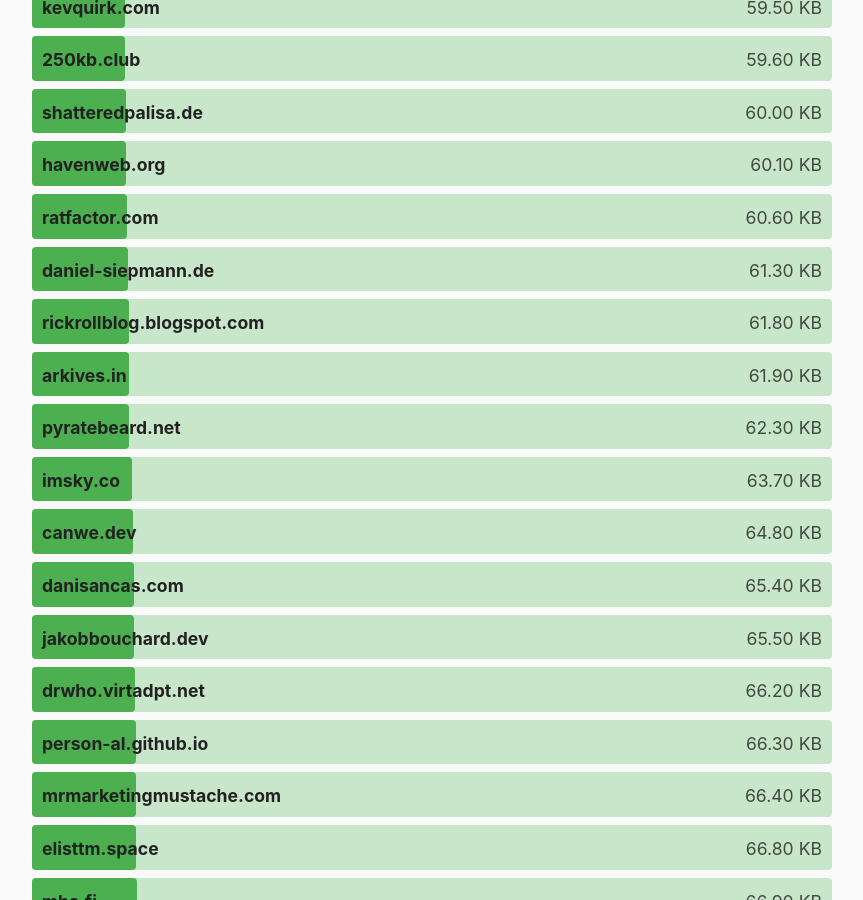
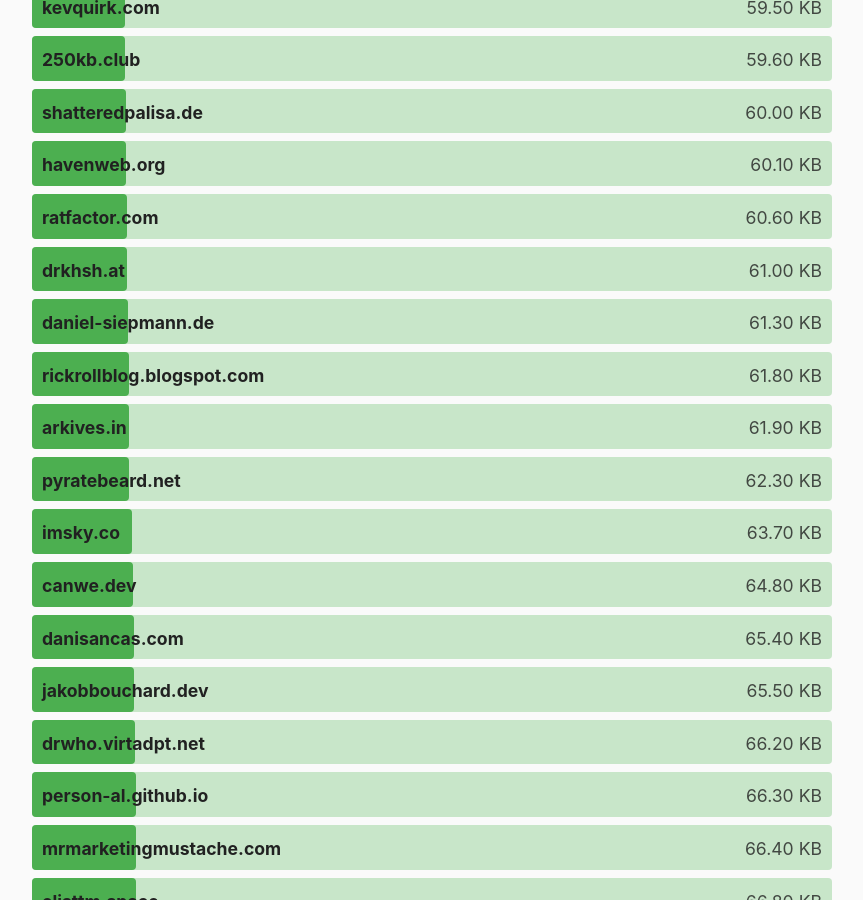
Before and after one commit to kevquirk/512kb.club, a Jekyll site: the page built from index.md, in a window 1280 px wide and 900 px high, scrolled down 15524 px. Shown: the whole window, without its empty margins (208-1071 px from the left). Built offline with Jekyll 4.4.1, drawn with Linux system fonts in a browser that asks for light colours.

Commit message:
add drkhsh.at

```diff
--- a/_data/sites.yml
+++ b/_data/sites.yml
@@ -872,6 +872,11 @@
   url: https://drgomesp.dev/
   size: 112
   last_checked: 2022-05-15
+
+- domain: drkhsh.at
+  url: https://drkhsh.at/
+  size: 61.0
+  last_checked: 2023-05-17
 
 - domain: drwho.virtadpt.net
   url: https://drwho.virtadpt.net/
```
